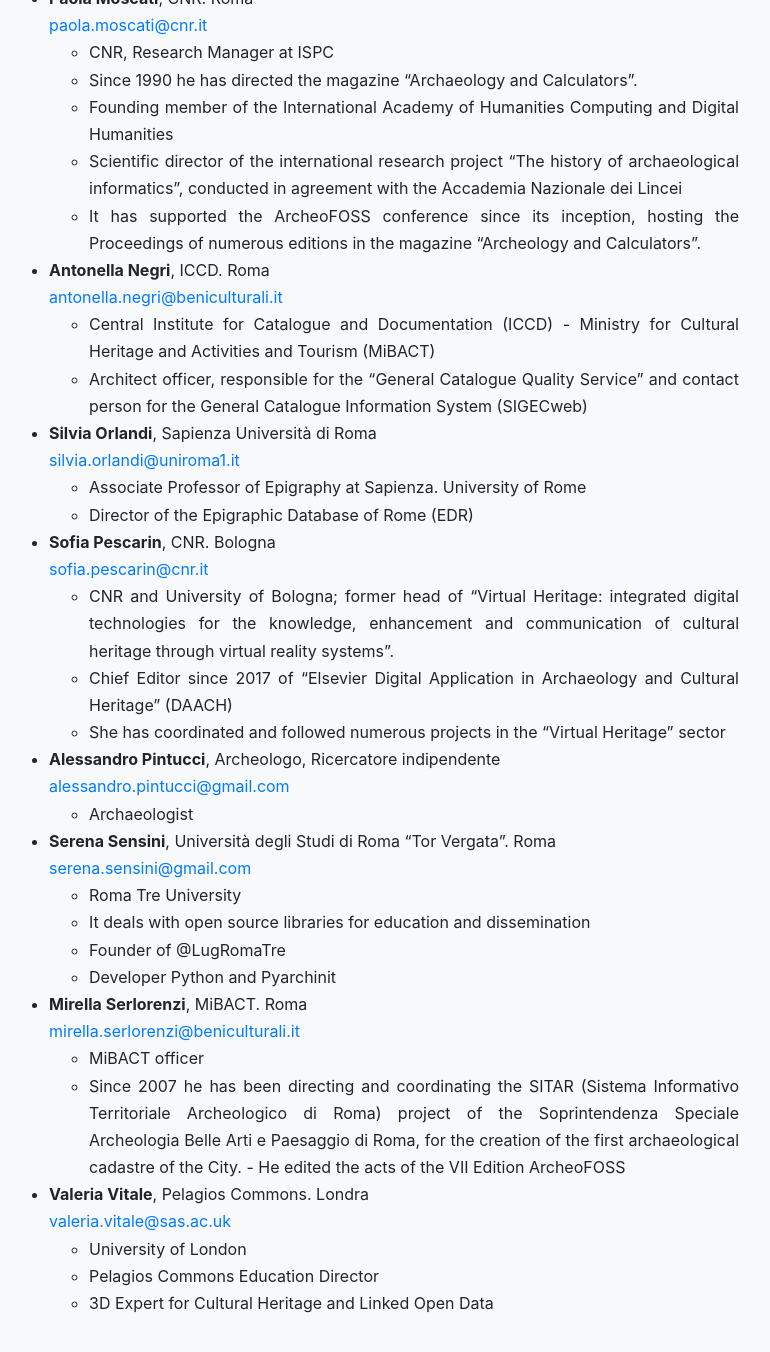
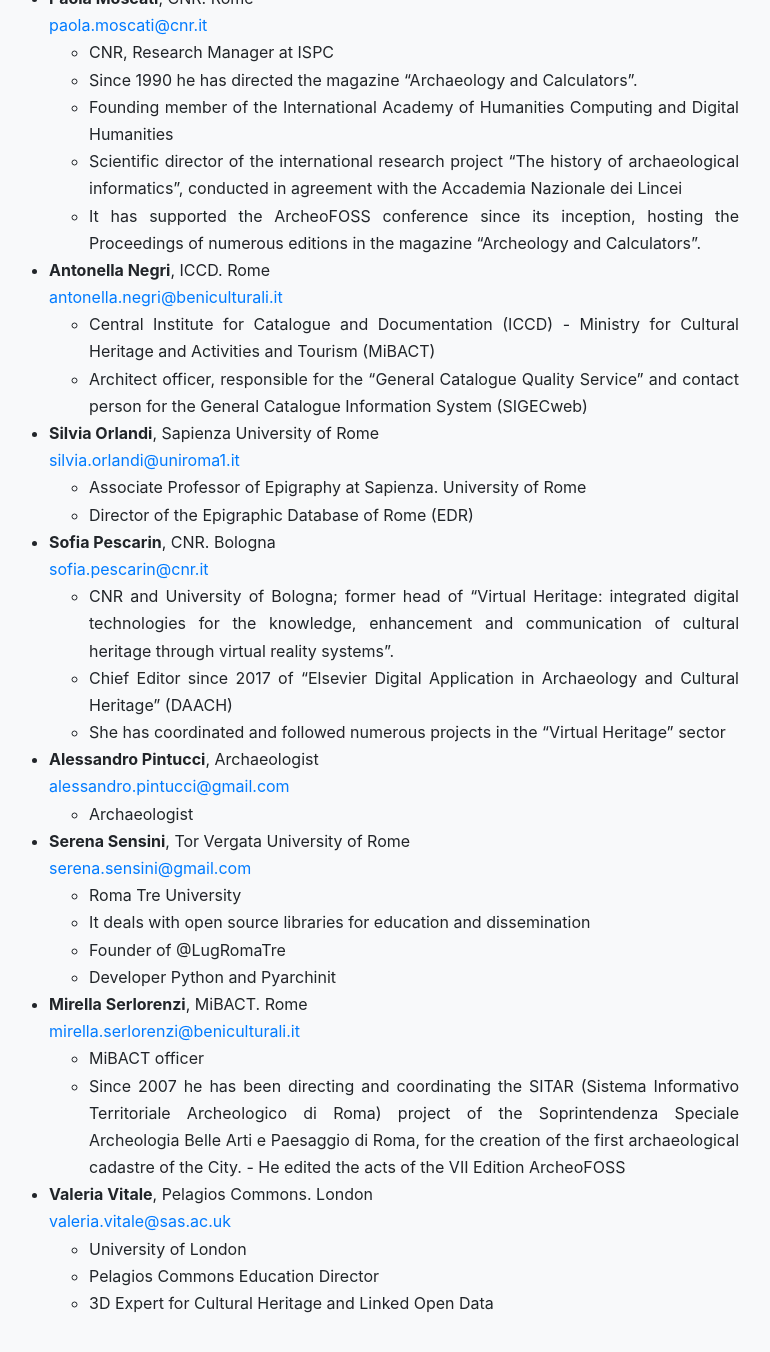
Before and after one commit to archeofoss/archeofoss2020, a Jekyll site: the page built from about-us.md, in a window 1280 px wide and 1400 px high, scrolled down 2115 px. Shown: the top 1352 px of the window, without its empty margins (266-1036 px from the left). Built offline with Jekyll 4.4.1, drawn with Linux system fonts in a browser that asks for light colours; nearby versions of some CDN libraries; some of the changed text lies outside the part shown.

Commit message:
many fixes

```diff
--- a/about-us.md
+++ b/about-us.md
@@ -11,64 +11,64 @@
     - Independent researcher and member of ArcTeam, Cles (TN)
     - Founder of the ArcheoFOSS conference
     - Expert and developer of software and hardware solutions for archaeological research
-- **Paola Buzi**, Sapienza Università di Roma
+- **Paola Buzi**, Sapienza University of Rome
 [paola.buzi@uniroma1.it](mailto:paola.buzi@uniroma1.it)
     - Full Professor of Egyptology and Coptic Civilization at Sapienza University of Rome
     - Honorary Professor of Egyptology at Hamburg University
     - PI of the ERC Advanced Project 'PAThs' Tracking Papyrus and Parchment Paths An Archaeological Atlas of Coptic Literature, the most important open data portal dedicated to the history and archaeology of late ancient and medieval Egypt.
-- **Elena Calandra**, MiBACT. Roma
+- **Elena Calandra**, MiBACT. Rome
 [ic-archeo@beniculturali.it](mailto:ic-archeo@beniculturali.it)
     - MiBACT, Director of Service II - Excavations and Protection of the Archaeological Heritage, Directorate General for Archaeology, Fine Arts and Landscape
     - Director _ad interim_ of the Central Institute for Archaeology
-- **Marco Callieri**, CNR-ISTI. Roma
+- **Marco Callieri**, CNR-ISTI. Rome
 [marco.callieri@isti.cnr.it](mailto:marco.callieri@isti.cnr.it)
     - First Researcher at the Visual Computing Lab, CNR-ISTI, Pisa
     - Field of research: 3D Computer Graphics applied to cultural heritage
     - Open MeshLab and 3DHOP software developer
-- **Enzo Cocca**, ISMEO. Roma
+- **Enzo Cocca**, ISMEO. Rome
 [enzo.ccc@gmail.com](mailto:enzo.ccc@gmail.com)
     - Member ISMEO (International Association of Mediterranean and Oriental Studies)
     - GIS consultant for the Honor Frost Foundation (Southampton) for which he is in charge of data management of maritime and land archaeological surveys in Lebanon.
     - Through the HFF it also collaborates with the EAMENA project (Endangered Archaeology in the Middle East and North Africa).
     - Developer Pyarchinit
     - HFF-system survey developer
-- **Andrea D'Andrea**, Università di Napoli L’Orientale
+- **Andrea D'Andrea**, L’Orientale University of Naples
 [dandrea@unior.it](mailto:dandrea@unior.it)
     - University of Naples L'Orientale.
     - Director of the Interdepartmental Centre for Archaeology Services of the University of Naples L'Orientale
     - Director of the Archaeological Mission in Abou Ghurab (Cairo, Egypt) in collaboration with the Ministry of Foreign Affairs and University of Naples L'Orientale
-- **Benjamin Ducke**, DAI. Berlino
+- **Benjamin Ducke**, DAI. Berlin
 [benjamin.ducke@dainst.de](mailto:benjamin.ducke@dainst.de)
     - Director of the Department of Information Technology - German Archaeological Institute (DAI), Berlin Headquarters
     - Responsible for the development and implementation of Open Source software for archaeology and the research infrastructure of the Institute (iDAI.world).
     - His areas of interest are spatial and statistical analysis, geographical information systems, spatial data infrastructures, remote sensing, 3D modelling, sensor data, predictive models in the archaeological field.
-- **Gabriele Gattiglia**, Università di Pisa
+- **Gabriele Gattiglia**, University of Pisa
 [gabriele.gattiglia@unipi.it](mailto:gabriele.gattiglia@unipi.it)
     - Researcher of Archaeological Research Methodologies at the University of Pisa
     - ArchAIDE Project Coordinator
-    - Deputy director of the MAP project
+    - Deputy director of the MAPPA project
 - **Antonella Guidazzoli**, CINECA. Bologna
 [a.guidazzoli@cineca.it](mailto:a.guidazzoli@cineca.it)
     - CINECA and University of Bologna
     - Head of VISIT (Visual Information Technology) Lab CINECA
-- **Anna Marras**, ICOM
+- **Anna Marras**, University of Turin
 [am.marras@gmail.com](mailto:am.marras@gmail.com)
     - University of Turin
     - AVICOM Board
     - Coordinator of the ICOM Digital Technologies Commission Italy
     - Vice-President of the Torino+ Accessible Culture Association
-- **Paola Moscati**, CNR. Roma
+- **Paola Moscati**, CNR. Rome
 [paola.moscati@cnr.it](mailto:paola.moscati@cnr.it)
     - CNR, Research Manager at ISPC
     - Since 1990 he has directed the magazine "Archaeology and Calculators".
     - Founding member of the International Academy of Humanities Computing and Digital Humanities
     - Scientific director of the international research project "The history of archaeological informatics", conducted in agreement with the Accademia Nazionale dei Lincei
     - It has supported the ArcheoFOSS conference since its inception, hosting the Proceedings of numerous editions in the magazine "Archeology and Calculators".
-- **Antonella Negri**, ICCD. Roma
+- **Antonella Negri**, ICCD. Rome
 [antonella.negri@beniculturali.it](mailto:antonella.negri@beniculturali.it)
     - Central Institute for Catalogue and Documentation (ICCD) - Ministry for Cultural Heritage and Activities and Tourism (MiBACT)
     - Architect officer, responsible for the "General Catalogue Quality Service" and contact person for the General Catalogue Information System (SIGECweb)
-- **Silvia Orlandi**, Sapienza Università di Roma
+- **Silvia Orlandi**, Sapienza University of Rome
 [silvia.orlandi@uniroma1.it](mailto:silvia.orlandi@uniroma1.it)
     - Associate Professor of Epigraphy at Sapienza. University of Rome
     - Director of the Epigraphic Database of Rome (EDR)
@@ -77,20 +77,20 @@
     - CNR and University of Bologna; former head of "Virtual Heritage: integrated digital technologies for the knowledge, enhancement and communication of cultural heritage through virtual reality systems".
     - Chief Editor since 2017 of "Elsevier Digital Application in Archaeology and Cultural Heritage" (DAACH)
     - She has coordinated and followed numerous projects in the "Virtual Heritage" sector
-- **Alessandro Pintucci**, Archeologo, Ricercatore indipendente
+- **Alessandro Pintucci**, Archaeologist
 [alessandro.pintucci@gmail.com](mailto:alessandro.pintucci@gmail.com)
     - Archaeologist
-- **Serena Sensini**, Università degli Studi di Roma "Tor Vergata". Roma
+- **Serena Sensini**, Tor Vergata University of Rome
 [serena.sensini@gmail.com](mailto:serena.sensini@gmail.com)
     - Roma Tre University
     - It deals with open source libraries for education and dissemination
     - Founder of @LugRomaTre
     - Developer Python and Pyarchinit
-- **Mirella Serlorenzi**, MiBACT. Roma
+- **Mirella Serlorenzi**, MiBACT. Rome
 [mirella.serlorenzi@beniculturali.it](mailto:mirella.serlorenzi@beniculturali.it)
     - MiBACT officer
     - Since 2007 he has been directing and coordinating the SITAR (Sistema Informativo Territoriale Archeologico di Roma) project of the Soprintendenza Speciale Archeologia Belle Arti e Paesaggio di Roma, for the creation of the first archaeological cadastre of the City. - He edited the acts of the VII Edition ArcheoFOSS
-- **Valeria Vitale**, Pelagios Commons. Londra
+- **Valeria Vitale**, Pelagios Commons. London
 [valeria.vitale@sas.ac.uk](valeria.vitale@sas.ac.uk)
     - University of London
     - Pelagios Commons Education Director
```
Also changed, not shown: index.md (+3 -4 lines), workshops.md (+1 -0 lines).
